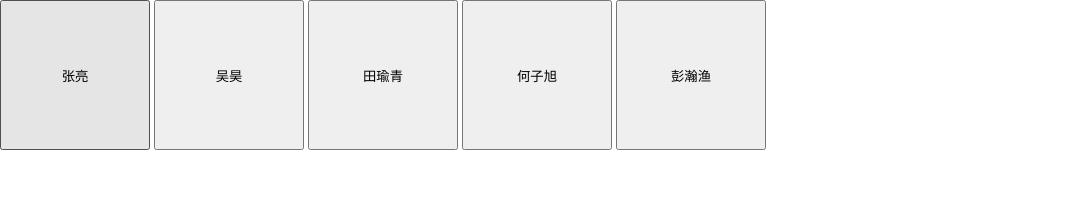
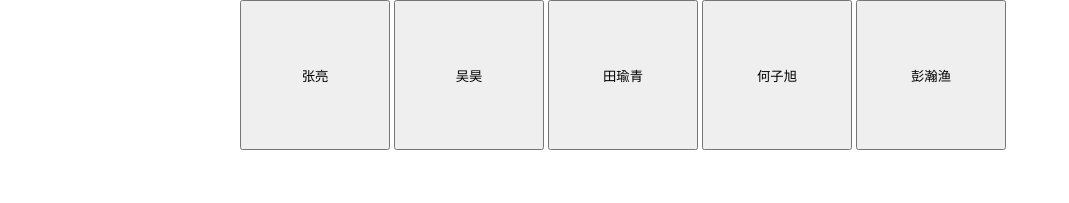
Before and after one commit to Blingzhang5/Fucking-Boys, a plain HTML site: page index.html in a window 1280 px wide. Shown: the whole page, without its empty margins (0-1069 px from the left). Drawn offline with Linux system fonts and the light colour scheme.

Commit message:
Update style.css

```diff
--- a/css/style.css
+++ b/css/style.css
@@ -15,7 +15,7 @@ table {
 
 .member {
 	position: absolute;
-	margin:atuo 0;
+	margin: 0 auto;
 	top: 0;
 	bottom: 0;
 	left: 0;
```
